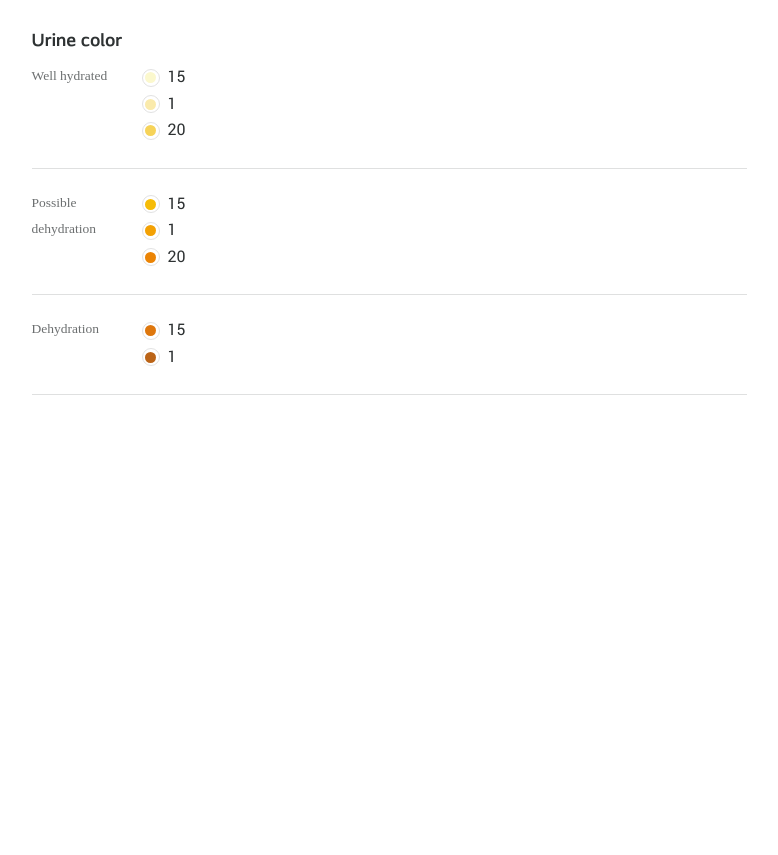
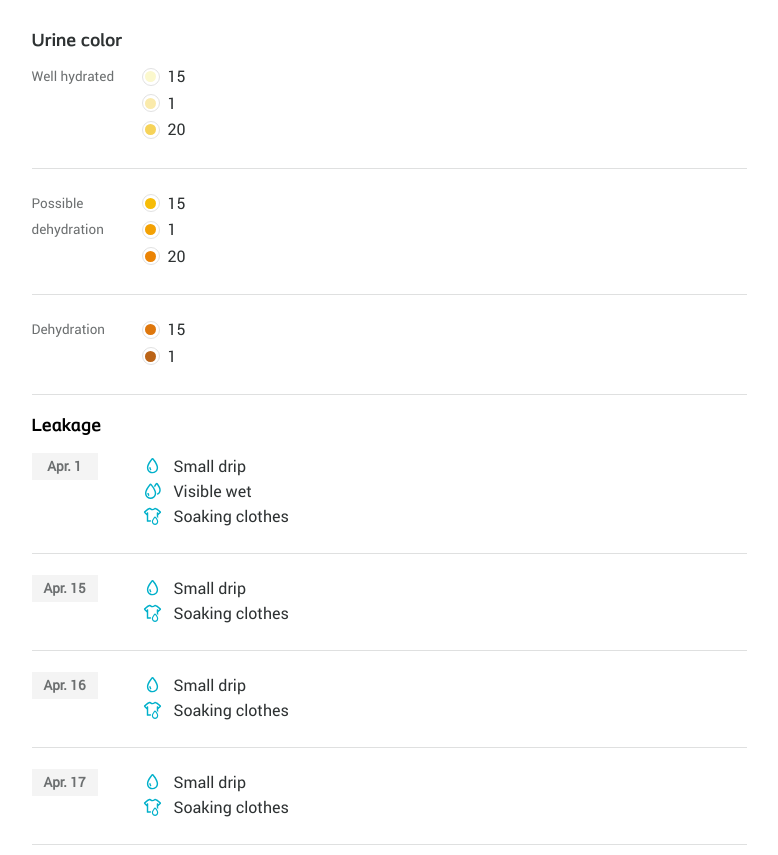
Before and after one commit to SashaSohrabi/CathNow-Journal, a website: page index.html in a window 1280 px wide. Shown: the part 341-1196 px from the top of the page, without its empty margins (251-1029 px from the left). Before the commit the page ends 800 px from the top, so only its background shows below. Drawn offline with Linux system fonts and the light colour scheme.

Commit message:
leakage section

```diff
--- a/index.html
+++ b/index.html
@@ -131,6 +131,73 @@
           </div>
         </div>
       </div>
+
+      <div class="cath-now__leakage leadage">
+        <h2 class="leakage__title">Leakage</h2>
+        <div class="leakage__wrapper">
+          <div class="leakage__label">Apr. 1</div>
+          <div class="leakage__measures">
+            <div class="leakage__number">
+              <img class="leakage__icon" src="assets/images/svg/icon-small-drip.svg" alt="small icon drip" />
+              <span class="leakage__desc">Small drip</span>
+            </div>
+            <div class="leakage__number">
+              <img class="leakage__icon" src="assets/images/svg/icon-visible-wet.svg" alt="visible wet icon" />
+              <span class="leakage__desc">Visible wet</span>
+            </div>
+            <div class="leakage__number">
+              <img class="leakage__icon" src="assets/images/svg/icon-soaking-clothes.svg" alt="Soaking clothes icon" />
+              <span class="leakage__desc">Soaking clothes</span>
+            </div>
+          </div>
+          <div class="clearfix"></div>
+        </div>
+
+        <div class="leakage__wrapper">
+          <div class="leakage__label">Apr. 15</div>
+          <div class="leakage__measures">
+            <div class="leakage__number">
+              <img class="leakage__icon" src="assets/images/svg/icon-small-drip.svg" alt="small icon drip" />
+              <span class="leakage__desc">Small drip</span>
+            </div>
+            <div class="leakage__number">
+              <img class="leakage__icon" src="assets/images/svg/icon-soaking-clothes.svg" alt="Soaking clothes icon" />
+              <span class="leakage__desc">Soaking clothes</span>
+            </div>
+          </div>
+          <div class="clearfix"></div>
+        </div>
+
+        <div class="leakage__wrapper">
+          <div class="leakage__label">Apr. 16</div>
+          <div class="leakage__measures">
+            <div class="leakage__number">
+              <img class="leakage__icon" src="assets/images/svg/icon-small-drip.svg" alt="small icon drip" />
+              <span class="leakage__desc">Small drip</span>
+            </div>
+            <div class="leakage__number">
+              <img class="leakage__icon" src="assets/images/svg/icon-soaking-clothes.svg" alt="Soaking clothes icon" />
+              <span class="leakage__desc">Soaking clothes</span>
+            </div>
+          </div>
+          <div class="clearfix"></div>
+        </div>
+
+        <div class="leakage__wrapper">
+          <div class="leakage__label">Apr. 17</div>
+          <div class="leakage__measures">
+            <div class="leakage__number">
+              <img class="leakage__icon" src="assets/images/svg/icon-small-drip.svg" alt="small icon drip" />
+              <span class="leakage__desc">Small drip</span>
+            </div>
+            <div class="leakage__number">
+              <img class="leakage__icon" src="assets/images/svg/icon-soaking-clothes.svg" alt="Soaking clothes icon" />
+              <span class="leakage__desc">Soaking clothes</span>
+            </div>
+          </div>
+          <div class="clearfix"></div>
+        </div>
+      </div>
     </div>
 
     <script src="./js/main.js"></script>
--- a/sass/_components.scss
+++ b/sass/_components.scss
@@ -92,7 +92,7 @@
   }
 }
 
-.urine-color {
+.urine-color, .leakage {
   margin-top: 32px;
   line-height: 26.5px;
   &__title {
@@ -108,11 +108,15 @@
     width: 110px;
     float: left;
     color: $nevada;
+    font-family: 'Roboto-Regular', sans-serif;
     font-size: 13.5px;
   }
   &__measures {
     float: left;
     padding-bottom: 25px;
+    font-family: 'Roboto-Regular', sans-serif;
+    font-size: 16px;
+    color: $outer-space;
   }
   &__color-wrapper {
     border: 1px solid $mercury;
@@ -121,6 +125,7 @@
     height: 18px;
     border-radius: 50%;
     margin-right: 4px;
+    margin-top: -2px;
     vertical-align: middle;
     position: relative;
   }
@@ -130,8 +135,8 @@
     height: 11px;
     border-radius: 50%;
     position: absolute;
-    top: 15.5%;
-    left: 15.5%;
+    top: 16%;
+    left: 16%;
     &--first {
       background-color: $double-pearl-lusta;
     }
@@ -157,10 +162,38 @@
       background-color: $orange-roughy;
     }
   }
+}
+
+.leakage {
+  &__title {
+    margin-bottom: 16px;
+  }
+
+  &__label {
+    font-weight: bold;
+    background-color: $wild-sand;
+    width: 66px;
+    height: 26.5px;
+    line-height: 26.5px;
+    vertical-align: middle;
+    text-align: center;
+    margin-right: 44px;
+  }
+
+  &__icon {
+    width: 21px;
+    margin-right: 7px;
+    vertical-align: middle;
+  }
+
   &__number {
-    font-family: 'Roboto-Regular', sans-serif;
+    height: 25px;
+  }
+
+  &__desc {
+    line-height: 25px;
+    vertical-align: middle;
     font-size: 16px;
-    color: $outer-space;
   }
 }
 
```
Also changed, not shown: assets/images/png/icon-small-drip.png (added), assets/images/png/icon-soaking-clothes.png (added), assets/images/png/icon-visible-wet.png (added), assets/images/svg/icon-small-drip.svg (added), assets/images/svg/icon-soaking-clothes.svg (added), assets/images/svg/icon-visible-wet.svg (added), css/style.css.
